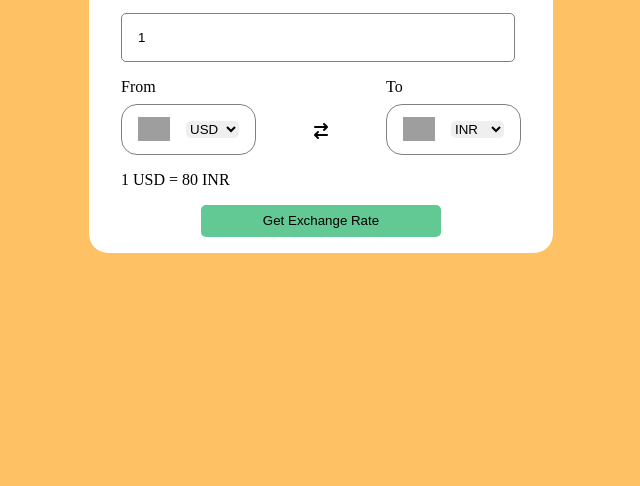
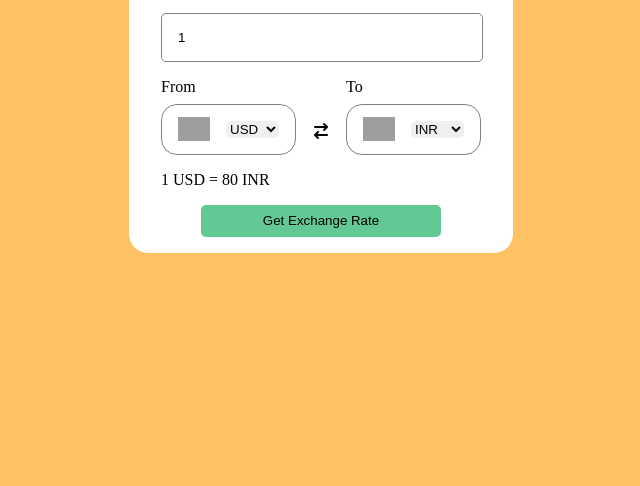
Before and after one commit to Ashish44git/Currency-Converter, a plain HTML site: page index.html in a window 1280 px wide. Shown: the part 314-800 px from the top of the page, without its empty margins (319-959 px from the left). Drawn offline with Linux system fonts and the light colour scheme; no server answers; grey boxes are pictures that could not be loaded.

Commit message:
Update style.css

```diff
--- a/style.css
+++ b/style.css
@@ -12,7 +12,7 @@
 }
 .container {
   background-color: white;
-  width: 50vh;
+  width: 40vh;
   border-radius: 1.2rem;
   padding: 0rem 2rem 0rem 2rem;
   margin: 20px;
```
